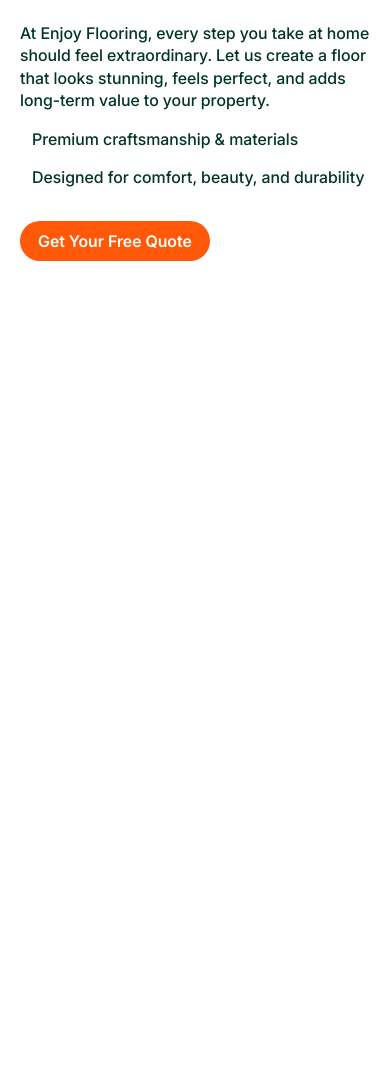
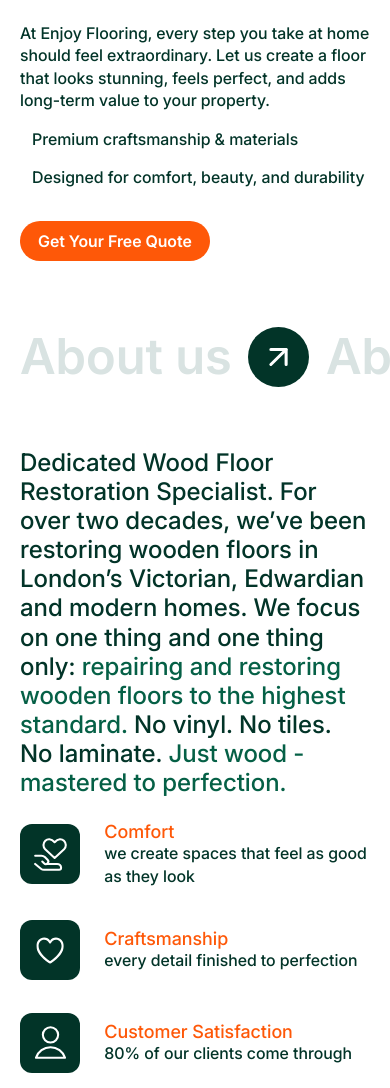
Before and after one commit to Boskolife/Enjoy-Flooring, a website built with Vite: page src/index.html in a window 390 px wide. Shown: the part 3313-4401 px from the top of the page. Before the commit the page ends 3590 px from the top, so only its background shows below. Built offline with nearby package versions, Linux system fonts and the light colour scheme; files whose address does not match are found by name.

Commit message:
Add new SVG images for the "About Us" section; enhance HTML structure with new content and labels; update styles for improved layout and responsiveness.

```diff
--- a/src/index.html
+++ b/src/index.html
@@ -175,9 +175,11 @@
           <div class="who-we-are_content-top">
             <span class="section-tip">03 / Who we are</span>
             <h2 class="visually-hidden" id="who-we-are-title">Who we are</h2>
-            <p>Premium <strong>flooring installation and restoration in London & South England</strong>
+            <p>Premium <strong>flooring installation and restoration in London & South
+                England</strong>
               - bringing
-              <strong>beauty, comfort & quality</strong> to your home. We don't simply install floors -
+              <strong>beauty, comfort & quality</strong> to your home. We don't simply install
+              floors -
               we craft
               comfort, beauty, and happiness under your feet
             </p>
@@ -203,11 +205,56 @@
                 <li>Premium craftsmanship & materials</li>
                 <li>Designed for comfort, beauty, and durability</li>
               </ul>
-              <a href="#contact" class="btn btn_primary" aria-label="Get your free quote">Get Your Free Quote</a>
+              <a href="#contact" class="btn btn_primary" aria-label="Get your free quote">Get Your
+                Free Quote</a>
             </div>
           </div>
         </div>
       </div>
+    </section>
+    <section class="about-us" aria-labelledby="about-us-title">
+      <div class="container">
+        <div class="about-us_heading">
+          <h2 class="section-title" id="about-us-title">About us</h2>
+          <img class="about-us_heading-image" src="./images/arrow-green.svg" alt="" aria-hidden="true">
+          <span class="section-title" aria-hidden="true">About us</span>
+        </div>
+        <div class="about-us_inner">
+          <p class="about-us_text">Dedicated Wood Floor Restoration Specialist. For over two decades, we’ve been restoring
+            wooden floors in London’s Victorian, Edwardian and modern homes. We focus on one thing
+            and one thing only: <strong>repairing and restoring wooden floors to the highest
+              standard.</strong> No
+            vinyl. No tiles. No laminate. <strong>Just wood - mastered to perfection.</strong></p>
+          <div class="about-us_labels">
+            <div class="about-us_label">
+              <div class="about-us_label-image">
+                <img src="./images/label-icon-1.svg" alt="" aria-hidden="true">
+              </div>
+              <div class="about-us_label-text">
+                <strong>Comfort</strong>
+                <p>we create spaces that feel as good as they look</p>
+              </div>
+            </div>
+            <div class="about-us_label">
+              <div class="about-us_label-image">
+                <img src="./images/label-icon-2.svg" alt="" aria-hidden="true">
+              </div>
+              <div class="about-us_label-text">
+                <strong>Craftsmanship</strong>
+                <p>every detail finished to perfection</p>
+              </div>
+            </div>
+            <div class="about-us_label">
+              <div class="about-us_label-image">
+                <img src="./images/label-icon-3.svg" alt="" aria-hidden="true">
+              </div>
+              <div class="about-us_label-text">
+                <strong>Customer Satisfaction</strong>
+                <p>80% of our clients come through</p>
+              </div>
+            </div>
+          </div>
+        </div>
     </section>
   </main>
   <script type="module" src="/js/main.js"></script>
--- a/src/styles/layout/_common.scss
+++ b/src/styles/layout/_common.scss
@@ -232,14 +232,12 @@
         p {
             max-width: 1002px;
             width: 100%;
-
             color: $green-light;
             font-weight: 500;
             @include adaptive-value("font-size", 40, 24, 1);
             line-height: calc(48 / 40);
 
-            strong,
-            span {
+            strong {
                 color: $green;
                 font-weight: inherit;
             }
@@ -384,3 +382,109 @@
         }
     }
 }
+
+.about-us {
+    @include adaptive-value("padding-top", 50, 50, 1);
+    @include adaptive-value("padding-bottom", 50, 15, 1);
+    overflow: hidden;
+
+    &_heading {
+        display: flex;
+        align-items: center;
+        justify-content:
+            flex-start;
+        @include adaptive-value("gap", 56, 16, 1);
+        @include adaptive-value("margin-bottom", 96, 60, 1);
+        width: 100%;
+
+        h2,
+        span.section-title {
+            color: #D9E3E2;
+            @include adaptive-value("font-size", 140, 48, 1);
+            white-space: nowrap;
+        }
+
+        &-image{
+            @include adaptive-value("width", 120, 60, 1);
+            @include adaptive-value("height", 120, 60, 1);
+        }
+    }
+
+    &_inner {
+        display: flex;
+        align-items: center;
+        justify-content: space-between;
+        gap: 24px;
+
+        @include media ("<desktop") {
+            flex-direction: column;
+        }
+    }
+
+    &_text {
+        max-width: 775px;
+        width: 100%;
+        color: $green;
+        font-weight: 500;
+        @include adaptive-value("font-size", 40, 24, 1);
+        line-height: calc(48 / 40);
+
+        @include media ("<desktop") {
+            max-width: 100%;
+        }
+
+        strong {
+            color: $green-light;
+            font-weight: inherit;
+        }
+    }
+
+    &_labels {
+        display: flex;
+        flex-direction: column;
+        @include adaptive-value("gap", 64, 32, 1);
+        max-width: 430px;
+        width: 100%;
+
+        @include media ("<desktop") {
+            max-width: 100%;
+        }
+    }
+
+    &_label {
+        display: flex;
+        align-items: center;
+        gap: 24px;
+
+        &-image {
+            @include adaptive-value("min-width", 80, 60, 1);
+            @include adaptive-value("min-width", 80, 60, 1);
+            @include adaptive-value("height", 80, 60, 1);
+            @include adaptive-value("height", 80, 60, 1);
+            border-radius: 12px;
+            overflow: hidden;
+            display: flex;
+            align-items: center;
+            justify-content: center;
+            background-color: $green;
+
+            img {
+                width: 55%;
+                height: 55%;
+            }
+        }
+
+        strong {
+            color: $orange;
+            font-weight: 500;
+            @include adaptive-value("font-size", 24, 18, 1);
+            line-height: calc(28 / 24);
+            @include adaptive-value("margin-bottom", 8, 4, 1);
+        }
+
+        p {
+            @include adaptive-value("font-size", 20, 16, 1);
+            line-height: calc(28 / 20);
+        }
+    }
+}
```
Also changed, not shown: public/images/about-heading.png (added), public/images/arrow-green.svg (added), public/images/label-icon-1.svg (added), public/images/label-icon-2.svg (added), public/images/label-icon-3.svg (added).
